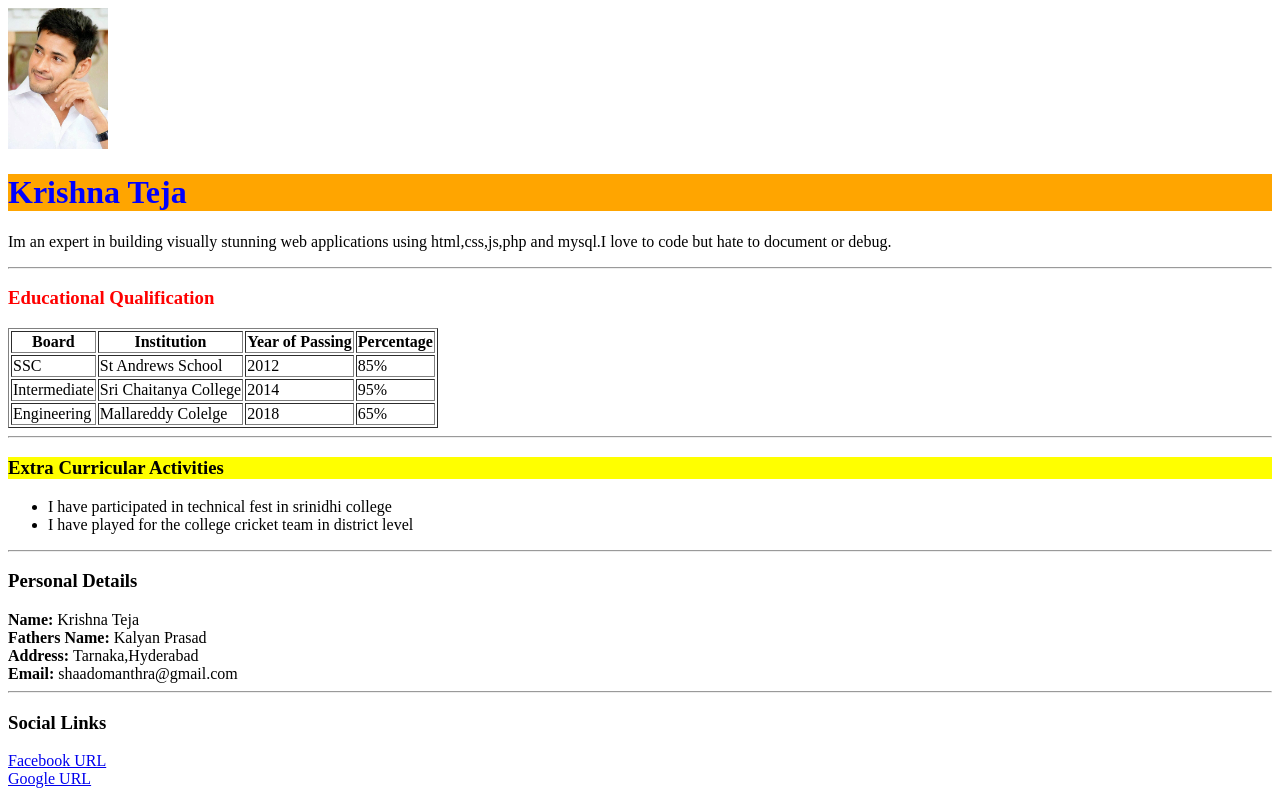
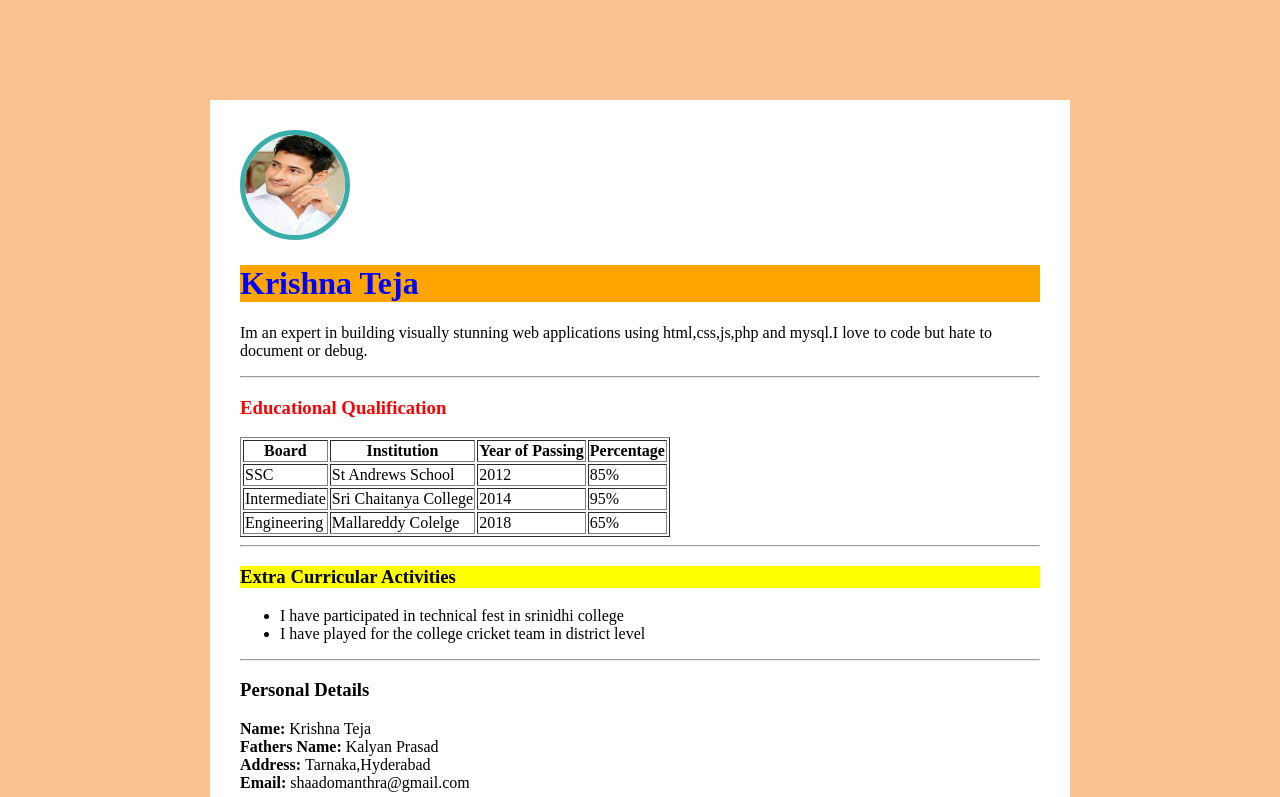
Before and after one commit to shaadomanthra/shaadomanthra, a plain HTML site: page index.html in a window 1280 px wide. Shown: the top 797 px of the page. Drawn offline with Linux system fonts and the light colour scheme.

Commit message:
second save

```diff
--- a/index.html
+++ b/index.html
@@ -5,7 +5,8 @@
          <link href="style.css" type="text/css" rel="stylesheet">
     </head>
     <body>
-        <img src="profile.jpg" width=100px>
+        <div id="box">
+            <img src="profile.jpg" id="profile">
         <h1 >Krishna Teja</h1>
         <p>Im an expert in building visually stunning web applications using html,css,js,php and mysql.I love to code but hate to document or debug.</p>
         <hr>
@@ -60,5 +61,8 @@
             Google URL
         </a>
 
+        </div>
+
+
     </body>
 </html>
--- a/style.css
+++ b/style.css
@@ -10,3 +10,21 @@
   #second{
     background: yellow;
 }
+
+body{
+    background:#f8c291;
+
+}
+#box{
+   width:800px;
+   background: white;
+   margin:100px auto;
+   padding:30px;
+
+}
+#profile{
+    width:100px;
+    height:100px;
+    border: 5px solid #38ada9;
+    border-radius:100px;
+}
```
Lines whose indentation alone changed are shown as unchanged.
